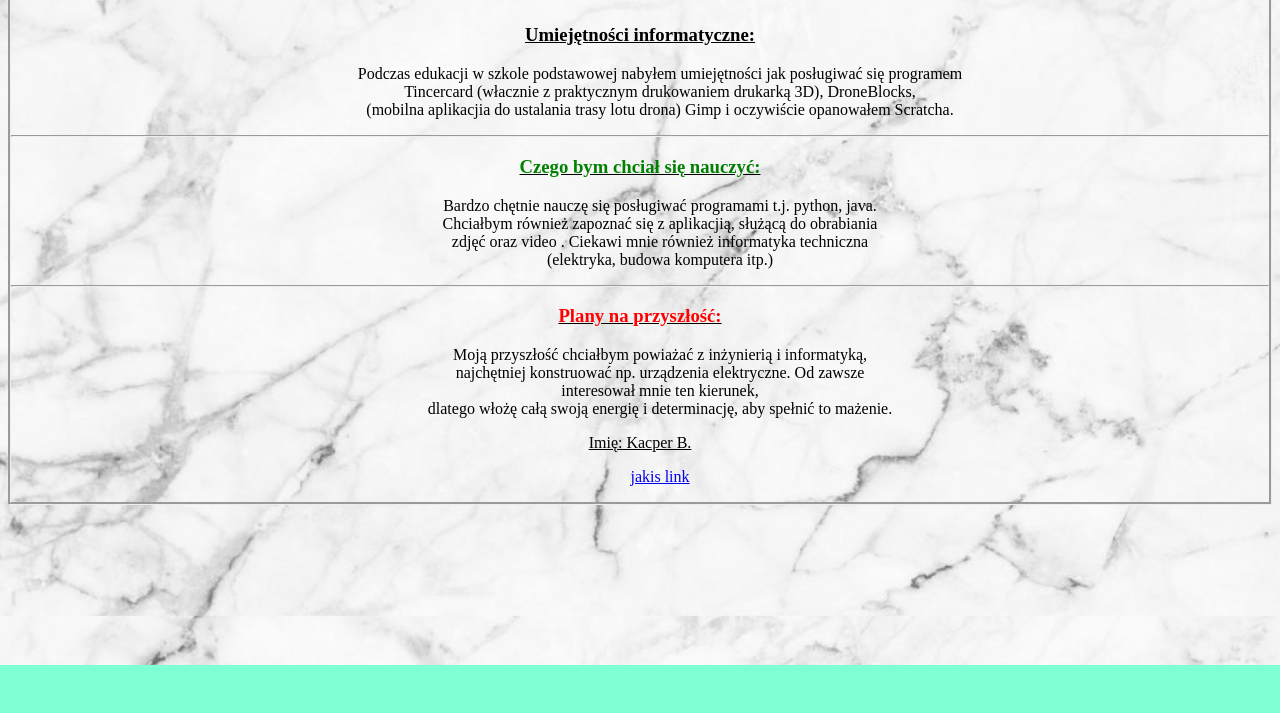
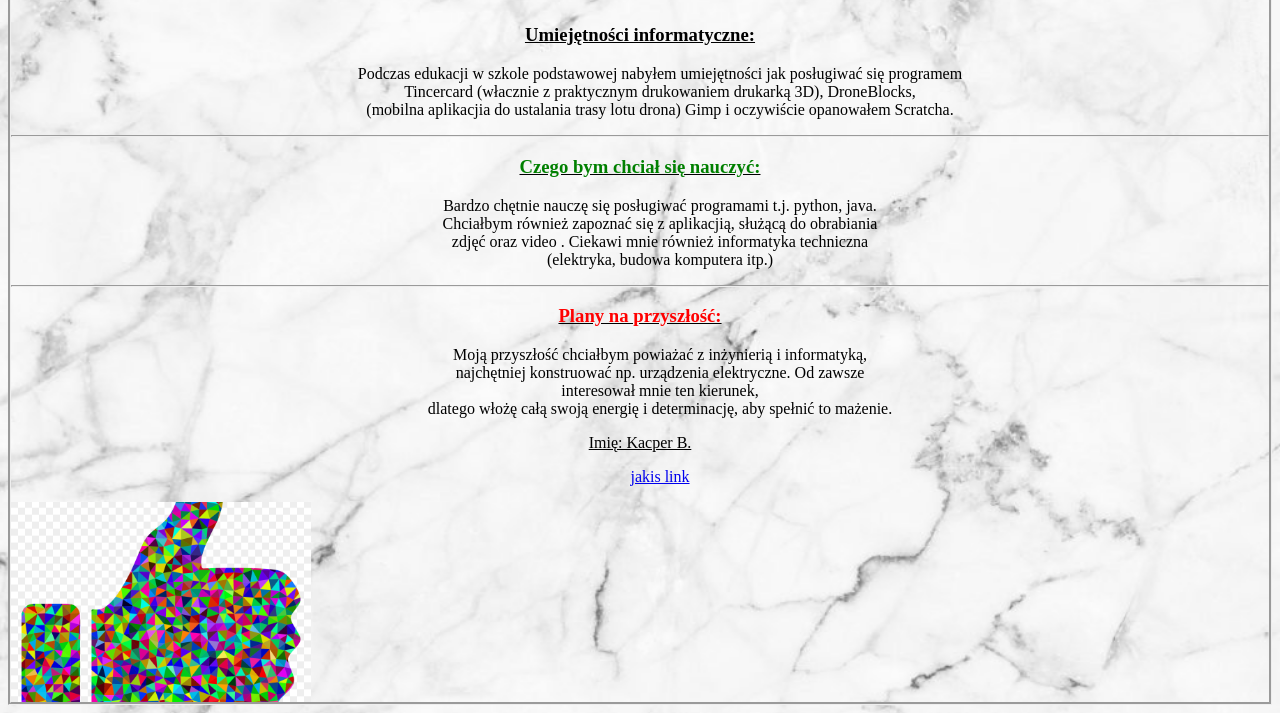
Before and after one commit to Kacper415/Kacper415.github.io, a plain HTML site: page index.html in a window 1280 px wide. Shown: the part 135-848 px from the top of the page. Before the commit the page ends 800 px from the top, so only its background shows below. Drawn offline with Linux system fonts and the light colour scheme.

Commit message:
Update style.css

```diff
--- a/style.css
+++ b/style.css
@@ -20,7 +20,7 @@ body {
 
 .img-kciuk{
 width: 300px;
-legth: 200px;
+height: 200px;
   background-image: url("kciuk.png");
    background-size: 100%;
     background-position: center;
```
